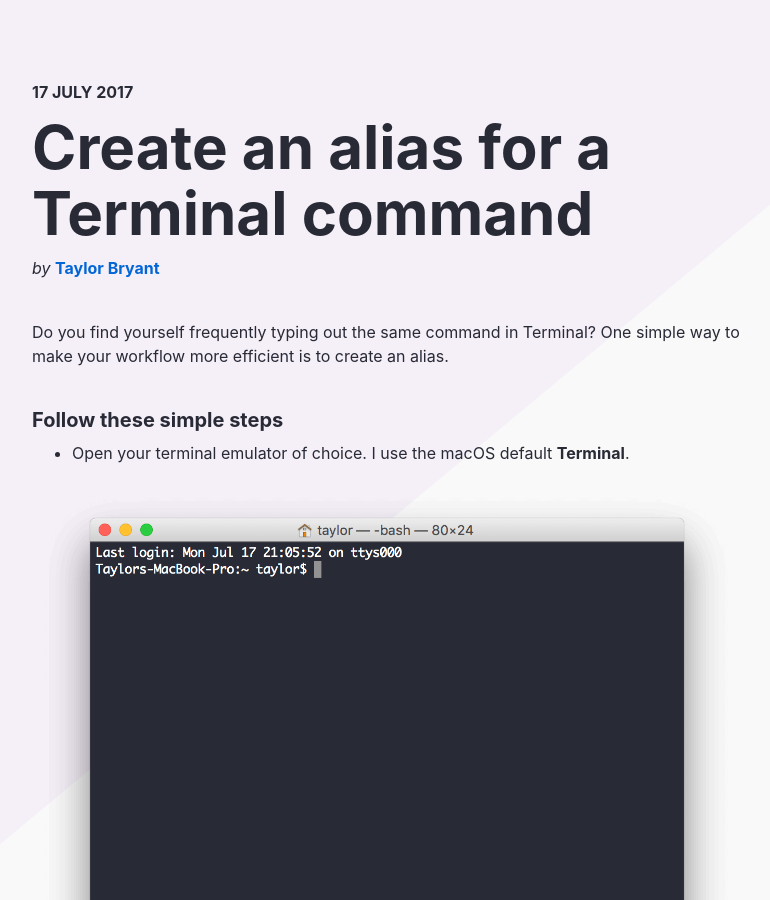
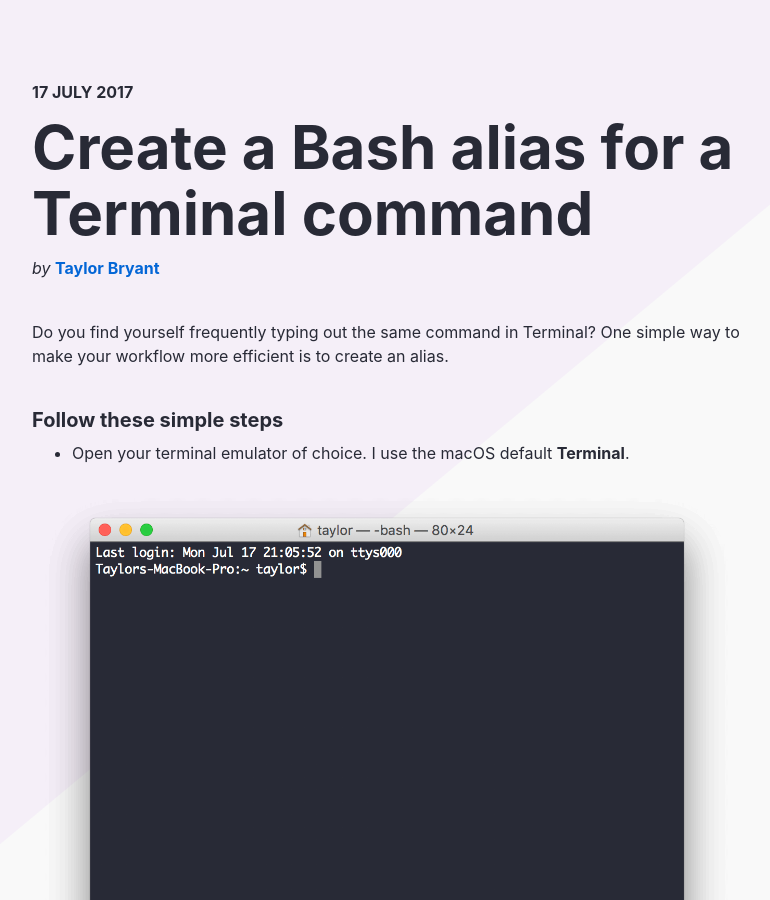
Before and after one commit to scottwater/taylorbryant.github.io, a Jekyll site: the page built from _posts/2017-07-17-create-a-bash-alias-for-a-terminal-command.md, in a window 1280 px wide and 900 px high. Shown: the whole window, without its empty margins (253-1023 px from the left). Built offline with Jekyll 4.4.1, drawn with Linux system fonts in a browser that asks for light colours.

Commit message:
Change article name

```diff
--- a/_posts/2017-07-17-create-an-alias-for-a-terminal-command.md
+++ b/_posts/2017-07-17-create-a-bash-alias-for-a-terminal-command.md
@@ -1,6 +1,6 @@
 ---
-title: Create an alias for a Terminal command
-permalink: /create-an-alias-for-a-terminal-command
+title: Create a Bash alias for a Terminal command
+permalink: /create-a-bash-alias-for-a-terminal-command
 layout: post
 ---
 
```
